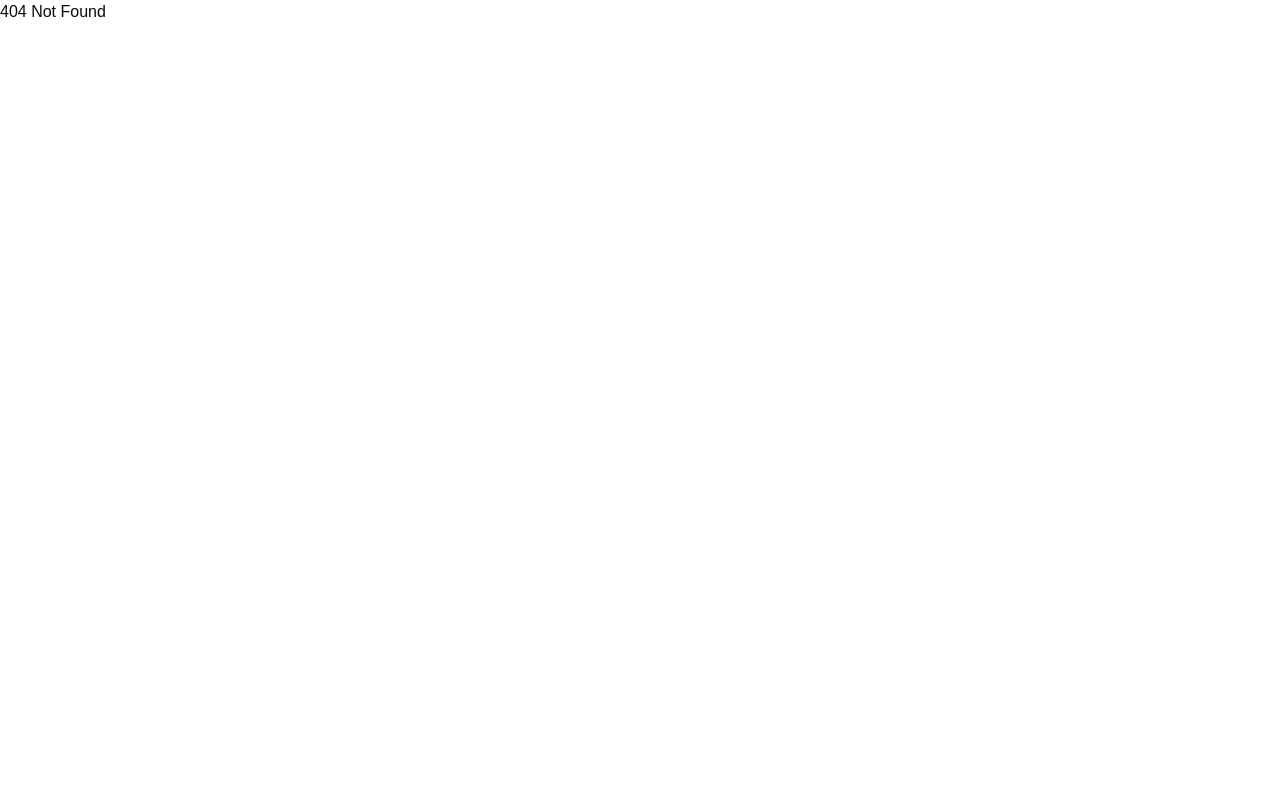
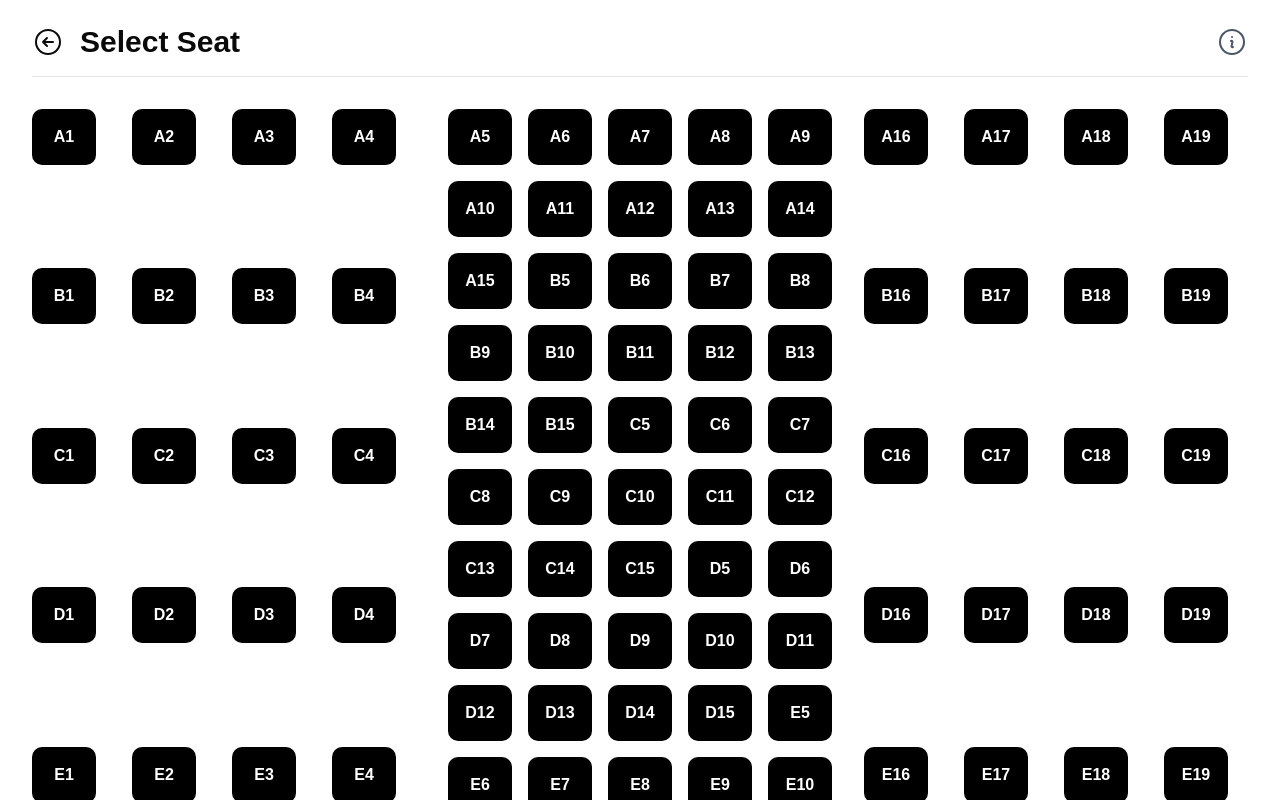
Before and after one commit to RizafiDev/PremiereTixFrontend, a React (Vite) app: page /select-seat in a window 1280 px wide. Before the commit this address had no page. Built offline with nearby package versions, Linux system fonts and the light colour scheme; a web font is replaced by a local one.

Commit message:
add: seat picking

```diff
--- a/package.json
+++ b/package.json
@@ -36,7 +36,8 @@
     "swiper": "^11.2.5",
     "tailwind-merge": "^3.0.2",
     "tailwindcss": "^4.0.13",
-    "tailwindcss-animate": "^1.0.7"
+    "tailwindcss-animate": "^1.0.7",
+    "zustand": "^5.0.3"
   },
   "devDependencies": {
     "@eslint/js": "^9.21.0",
--- a/src/App.tsx
+++ b/src/App.tsx
@@ -3,8 +3,8 @@ import Homepage from "./Pages/Homepage";
 import Notfound from "./Pages/Notfound";
 import Login from "./Pages/auth/Login";
 import Register from "./Pages/auth/Register";
-import SelectChair from "./Pages/transaction/SelectChair";
 import BuyTicket from "./Pages/transaction/films/BuyTicket";
+import SelectSeat from "./Pages/transaction/films/SelectSeat";
 
 function App() {
   return (
@@ -18,7 +18,7 @@ function App() {
         <Route path="/register" element={<Register />} />
         {/* transaction */}
         {/* films transactions */}
-        <Route path="/chair" element={<SelectChair />} />
+        <Route path="/select-seat" element={<SelectSeat />} />
         <Route path="/buy" element={<BuyTicket />} />
       </Routes>
     </Router>
--- a/src/Pages/transaction/SelectChair.tsx
+++ /dev/null
@@ -1,8 +0,0 @@
-function SelectChair() {
-  return (
-    <div>
-      <h1>Select Chair</h1>
-    </div>
-  );
-}
-export default SelectChair;
--- a/src/Pages/transaction/films/BuyTicket.tsx
+++ b/src/Pages/transaction/films/BuyTicket.tsx
@@ -4,15 +4,18 @@ import { Film } from "@/services/filmService";
 import {
   ArrowLeftCircleIcon as BackIcon,
   BuildingLibraryIcon as CinemaIcon,
+  TicketIcon,
 } from "@heroicons/react/24/solid";
 import {
   getSchedulesByFilm,
+  isScheduleFull,
   Schedule,
   Cinema,
 } from "@/services/scheduleService";
 import dayjs from "dayjs";
 import isBetween from "dayjs/plugin/isBetween";
 import xxi from "../../../../public/XXI.svg";
+
 
 dayjs.extend(isBetween);
 
@@ -22,6 +25,7 @@ interface GroupedShowtime {
   showDate: string;
   studio: string;
   price: number;
+  isFull: boolean;
 }
 
 interface StudioGroup {
@@ -31,6 +35,7 @@ interface StudioGroup {
     id: number;
     time: string;
     showDate: string;
+    isFull: boolean;
   }>;
 }
 
@@ -48,10 +53,24 @@ function BuyTicket() {
   const [selectedDate, setSelectedDate] = useState<string>(
     dayjs().format("YYYY-MM-DD")
   );
+  const [selectedTime, setSelectedTime] = useState<string | null>(null);
+  const [fullScheduleIds, setFullScheduleIds] = useState<number[]>([]);
 
   useEffect(() => {
     if (film) {
-      getSchedulesByFilm(film.id).then(setSchedules);
+      getSchedulesByFilm(film.id).then(async (data) => {
+        setSchedules(data);
+
+        const fullChecks = await Promise.all(
+          data.map((schedule) => isScheduleFull(schedule.id))
+        );
+
+        const fullIds = data
+          .filter((_, index) => fullChecks[index])
+          .map((s) => s.id);
+
+        setFullScheduleIds(fullIds);
+      });
     }
   }, [film]);
 
@@ -60,12 +79,10 @@ function BuyTicket() {
 
   const upcomingDays = [...Array(7)].map((_, i) => dayjs().add(i, "day"));
 
-  // Filter jadwal berdasarkan tanggal yang dipilih
   const filteredSchedules = schedules.filter(
     (s) => dayjs(s.show_date).format("YYYY-MM-DD") === selectedDate
   );
 
-  // Kelompokkan jadwal berdasarkan cinema ID
   const groupedByCinema = filteredSchedules.reduce<Record<number, CinemaGroup>>(
     (grouped, schedule) => {
       const cinemaId = schedule.cinema?.id || 0;
@@ -77,13 +94,13 @@ function BuyTicket() {
         };
       }
 
-      // Tambahkan waktu tayang dan informasi studio ke cinema yang sudah ada
       grouped[cinemaId].showtimes.push({
         id: schedule.id,
         time: schedule.show_time,
         showDate: schedule.show_date,
         studio: schedule.studio,
         price: schedule.price || 0,
+        isFull: fullScheduleIds.includes(schedule.id),
       });
 
       return grouped;
@@ -91,7 +108,6 @@ function BuyTicket() {
     {}
   );
 
-  // Konversi hasil pengelompokan ke array
   const groupedSchedules = Object.values(groupedByCinema);
 
   return (
@@ -99,7 +115,20 @@ function BuyTicket() {
       <button className="absolute" onClick={() => navigate("/")}>
         <BackIcon className="size-10 text-white mt-4 ml-20" />
       </button>
+      <button
+        onClick={() => navigate("/select-seat")}
+        className={`flex items-center font-semibold gap-2 w-full justify-center py-4 fixed bottom-0 right-0 ${
+          selectedTime
+            ? "bg-black text-white cursor-pointer"
+            : "bg-gray-300 text-gray-500 cursor-not-allowed"
+        }`}
+        disabled={!selectedTime}
+      >
+        <TicketIcon className="size-6" />
+        CHECKOUT
+      </button>
 
+      {/* Banner dan deskripsi film */}
       <div className="flex flex-col w-full">
         <div className="banner w-full h-64 overflow-hidden shadow-md">
           <img
@@ -118,8 +147,7 @@ function BuyTicket() {
           <div className="text flex flex-col items-start gap-2 pb-4">
             <h2 className="font-bold text-5xl">{film.title}</h2>
             <p className="text-gray-500 max-w-[1100px]">
-              Description:{" "}
-              <span className="text-black">{film.description}</span>
+              Description: <span className="text-black">{film.description}</span>
             </p>
             <p className="text-gray-500">
               Genre:{" "}
@@ -139,8 +167,8 @@ function BuyTicket() {
           </div>
         </div>
 
-        {/* Jadwal hanya untuk film ini */}
-        <div className="schedule flex flex-col mt-8 px-24 items-start w-full gap-4">
+        {/* Schedule */}
+        <div className="schedule flex flex-col mt-8 px-24 items-start w-full gap-4 mb-24">
           <div className="header flex">
             <p className="font-bold text-4xl ">Schedule</p>
           </div>
@@ -188,7 +216,7 @@ function BuyTicket() {
                     </div>
                   </div>
 
-                  {/* Group shows by studio */}
+                  {/* Jadwal dikelompokkan per studio */}
                   {Object.entries(
                     cinemaGroup.showtimes.reduce<Record<string, StudioGroup>>(
                       (studios, show) => {
@@ -203,13 +231,13 @@ function BuyTicket() {
                           id: show.id,
                           time: show.time,
                           showDate: show.showDate,
+                          isFull: show.isFull,
                         });
                         return studios;
                       },
                       {}
                     )
                   ).map(([studioKey, studioData]) => {
-                    // Urutkan waktu tayang dari paling awal ke paling akhir
                     const sortedTimes = [...studioData.times].sort((a, b) => {
                       return dayjs(`${a.showDate} ${a.time}`).isBefore(
                         dayjs(`${b.showDate} ${b.time}`)
@@ -225,8 +253,7 @@ function BuyTicket() {
                             STUDIO {studioData.studio}
                           </p>
                           <p className="text-xs font-semibold text-gray-600">
-                            Rp{" "}
-                            {Number(studioData.price).toLocaleString("id-ID")},-
+                            Rp {Number(studioData.price).toLocaleString("id-ID")},-
                           </p>
                         </div>
 
@@ -242,10 +269,17 @@ function BuyTicket() {
                                 <li
                                   key={timeInfo.id}
                                   className={`border text-xs font-semibold py-1 px-4 w-fit rounded-sm ${
-                                    isPast
+                                    isPast || timeInfo.isFull
                                       ? "bg-gray-300 text-gray-500 border-gray-300 cursor-not-allowed"
+                                      : selectedTime === showTimeFull
+                                      ? "bg-black text-white border-black"
                                       : "border-gray-400 cursor-pointer"
                                   }`}
+                                  onClick={() =>
+                                    !isPast &&
+                                    !timeInfo.isFull &&
+                                    setSelectedTime(showTimeFull)
+                                  }
                                 >
                                   {dayjs(
                                     `${timeInfo.showDate} ${timeInfo.time}`,
--- /dev/null
+++ b/src/Pages/transaction/films/SelectSeat.tsx
@@ -0,0 +1,120 @@
+import {
+    ArrowLeftCircleIcon as BackIcon,
+    InformationCircleIcon as InfoIcon,
+  } from "@heroicons/react/24/outline";
+  import { useNavigate } from "react-router-dom";
+  import { useState } from "react";
+  import clsx from "clsx";
+
+  function SelectSeat() {
+    const navigate = useNavigate();
+
+    const rows = ["A", "B", "C", "D", "E", "F", "G", "H", "I", "J", "K", "L", "M", "N"];
+    const cols = Array.from({ length: 19 }, (_, i) => i + 1);
+
+    const [selectedSeats, setSelectedSeats] = useState<string[]>([]);
+
+    const toggleSeat = (seat: string) => {
+      setSelectedSeats((prev) =>
+        prev.includes(seat) ? prev.filter((s) => s !== seat) : [...prev, seat]
+      );
+    };
+
+    const colsLeft = cols.slice(0, 4);       // 1-4
+    const colsMiddle = cols.slice(4, 15);    // 5-15
+    const colsRight = cols.slice(15);        // 16-19
+
+    return (
+      <div className="container mx-auto w-full h-screen px-4 sm:px-8 py-6 overflow-y-auto">
+        {/* Header */}
+        <div className="flex items-center justify-between border-b pb-4">
+          <div className="flex items-center gap-4">
+            <BackIcon className="w-8 h-8 cursor-pointer" onClick={() => navigate("/buy")} />
+            <p className="text-3xl font-bold">Select Seat</p>
+          </div>
+          <InfoIcon className="w-8 h-8 text-gray-600" />
+        </div>
+
+        {/* Seat Grid */}
+        <div className="mt-8 grid grid-cols-3 gap-8 justify-center">
+          {/* Left Panel */}
+          <div className="grid grid-cols-4 gap-4">
+            {rows.map((row) =>
+              colsLeft.map((col) => {
+                const seat = `${row}${col}`;
+                return (
+                  <div
+                    key={seat}
+                    className={clsx(
+                      "h-14 w-16 rounded-lg flex items-center justify-center font-semibold cursor-pointer transition-colors",
+                      selectedSeats.includes(seat)
+                        ? "bg-green-500 text-white"
+                        : "bg-black text-white hover:bg-gray-800"
+                    )}
+                    onClick={() => toggleSeat(seat)}
+                  >
+                    {seat}
+                  </div>
+                );
+              })
+            )}
+          </div>
+
+          {/* Middle Panel */}
+          <div className="grid grid-cols-5 gap-4">
+            {rows.map((row) =>
+              colsMiddle.map((col) => {
+                const seat = `${row}${col}`;
+                return (
+                  <div
+                    key={seat}
+                    className={clsx(
+                      "h-14 w-16 rounded-lg flex items-center justify-center font-semibold cursor-pointer transition-colors",
+                      selectedSeats.includes(seat)
+                        ? "bg-green-500 text-white"
+                        : "bg-black text-white hover:bg-gray-800"
+                    )}
+                    onClick={() => toggleSeat(seat)}
+                  >
+                    {seat}
+                  </div>
+                );
+              })
+            )}
+          </div>
+
+          {/* Right Panel */}
+          <div className="grid grid-cols-4 gap-4">
+            {rows.map((row) =>
+              colsRight.map((col) => {
+                const seat = `${row}${col}`;
+                return (
+                  <div
+                    key={seat}
+                    className={clsx(
+                      "h-14 w-16 rounded-lg flex items-center justify-center font-semibold cursor-pointer transition-colors",
+                      selectedSeats.includes(seat)
+                        ? "bg-green-500 text-white"
+                        : "bg-black text-white hover:bg-gray-800"
+                    )}
+                    onClick={() => toggleSeat(seat)}
+                  >
+                    {seat}
+                  </div>
+                );
+              })
+            )}
+          </div>
+        </div>
+
+        {/* Selected Seats */}
+        <div className="mt-10 text-center">
+          <p className="text-lg font-medium">
+            Selected Seats: {selectedSeats.length > 0 ? selectedSeats.join(", ") : "None"}
+          </p>
+        </div>
+      </div>
+    );
+  }
+
+  export default SelectSeat;
--- /dev/null
+++ b/src/stores/useBookingStore.ts
@@ -0,0 +1,34 @@
+import { create } from "zustand";
+import { Film } from "@/services/filmService";
+
+interface BookingData {
+  film: Film | null;
+  showtimeId: number | null;
+  showtimeTime: string | null; // Waktu yang dipilih (misal "2025-04-15 15:30:00")
+}
+
+interface BookingStore {
+  booking: BookingData;
+  setBooking: (data: Partial<BookingData>) => void;
+  resetBooking: () => void;
+}
+
+export const useBookingStore = create<BookingStore>((set) => ({
+  booking: {
+    film: null,
+    showtimeId: null,
+    showtimeTime: null,
+  },
+  setBooking: (data) =>
+    set((state) => ({
+      booking: { ...state.booking, ...data },
+    })),
+  resetBooking: () =>
+    set({
+      booking: {
+        film: null,
+        showtimeId: null,
+        showtimeTime: null,
+      },
+    }),
+}));
```
Also changed, not shown: 1 other file (tests, documents, lock files or other folders).
